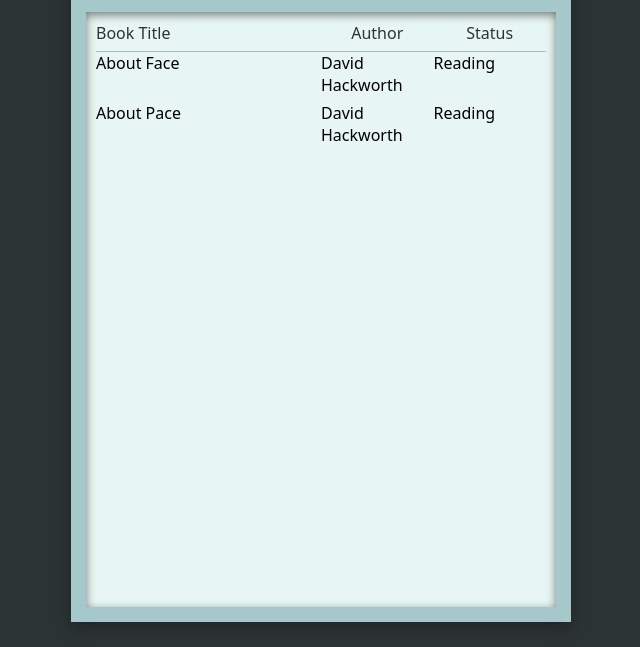
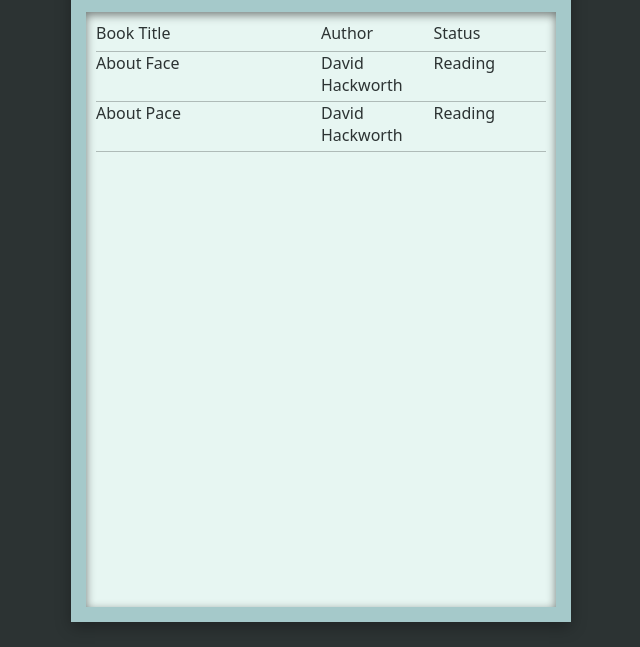
Before and after one commit to Tiyoriyo/library, a plain HTML site: page index.html in a window 1280 px wide. Shown: the part 153-800 px from the top of the page, without its empty margins (319-959 px from the left). Drawn offline with Linux system fonts and the light colour scheme.

Commit message:
Change inline styling to CSS styling

```diff
--- a/script.js
+++ b/script.js
@@ -44,9 +44,8 @@ function updateLiveLibrary(obj) {
         const bookAuthor = document.createElement('div');
         const bookRead = document.createElement('div');
 
-        createBook.style.display = 'grid';
-        createBook.style.gridTemplateColumns = 'inherit';
-        createBook.style.gridColumn = '1 / 4';
+
+        createBook.classList.add('book-item');
 
         bookName.textContent = obj[i]['name'];
         createBook.appendChild(bookName);
--- a/style.css
+++ b/style.css
@@ -50,16 +50,23 @@ body {
 }
 
 .main-header {
+    font-weight: 500;
+}
+
+.main-header, .book-item {
     display: grid;
     grid-column: 1 / 4;
     grid-template-columns: inherit;
-    font-weight: 500;
     color: #2C3333;
-    text-align: center;
     border-bottom: 1px solid rgb(44, 51, 51, 0.3);
 }
 
-div.title-h {
+.book-item:hover {
+    cursor: pointer;
+    background-color: #e3f0ed;
+}
+
+div.main-header > div {
     text-align: start;
 }
 
```
